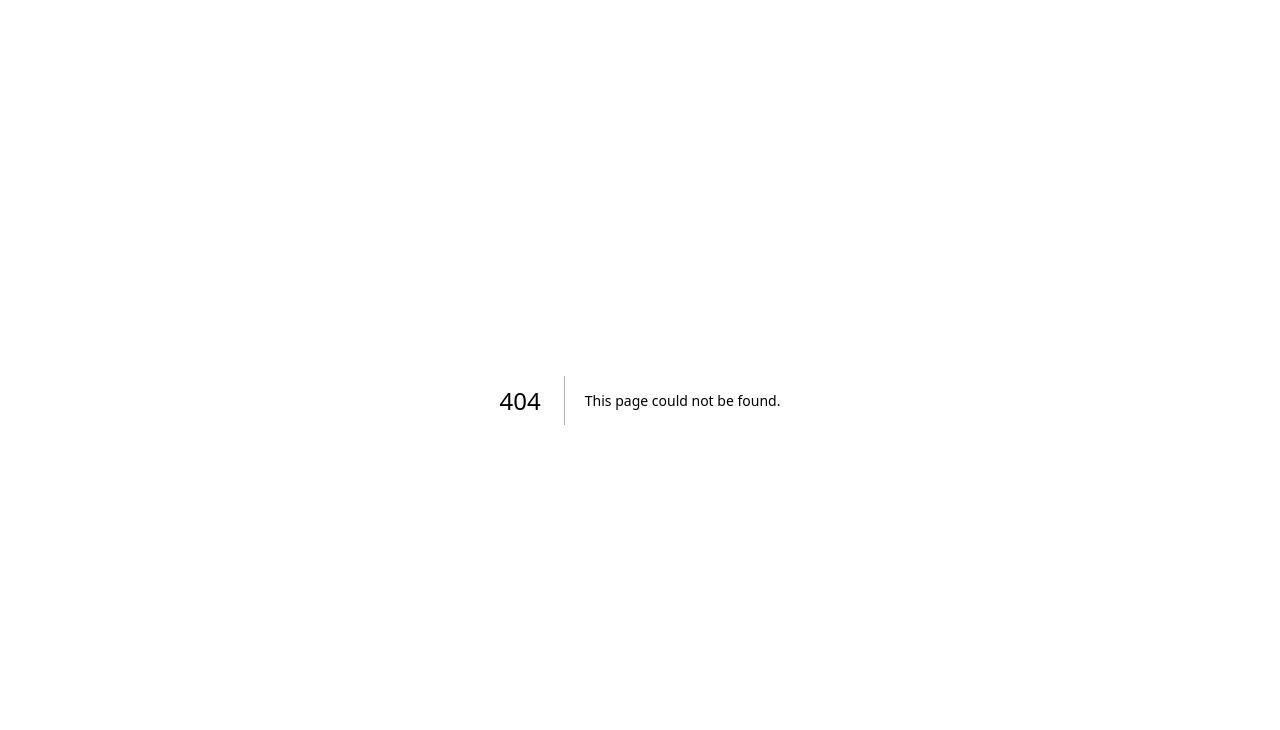
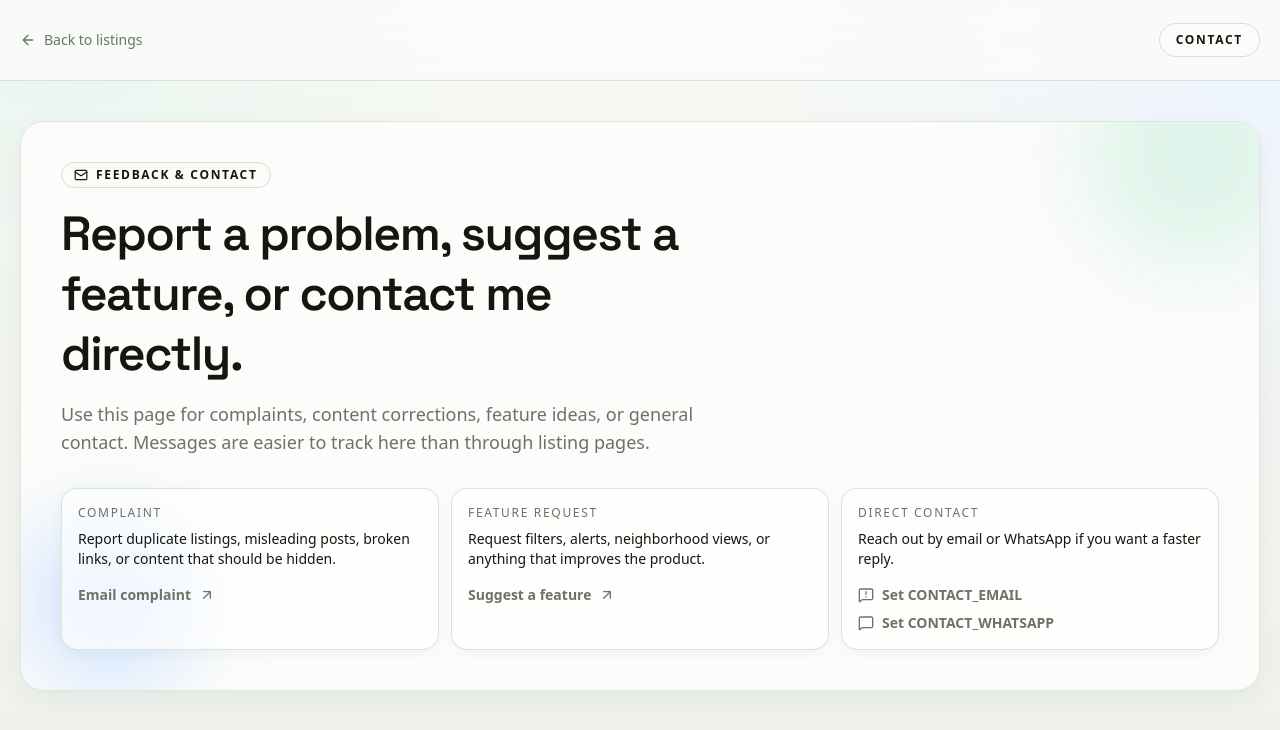
Before and after one commit to roshanbiswanath/rentd, a Next.js app in the folder web/: page /contact in a window 1280 px wide. Before the commit this address had no page. Shown: the top 730 px of the page. Built offline with nearby package versions, Linux system fonts and the light colour scheme.

Commit message:
Add Contact for Feedback

```diff
--- /dev/null
+++ b/web/src/app/contact/page.tsx
@@ -0,0 +1,130 @@
+import Link from "next/link";
+import { ArrowLeft, ArrowUpRight, Mail, MessageSquare, MessageSquareWarning } from "lucide-react";
+
+export const metadata = {
+  title: "Contact | Rentd",
+  description: "Send feedback, complaints, or feature requests for Rentd.",
+};
+
+function buildMailto(subject: string, body: string, fallbackEmail: string | null): string {
+  if (!fallbackEmail) return "";
+  const params = new URLSearchParams({ subject, body });
+  return `mailto:${fallbackEmail}?${params.toString()}`;
+}
+
+export default function ContactPage() {
+  const contactEmail = process.env.NEXT_PUBLIC_CONTACT_EMAIL || process.env.CONTACT_EMAIL || "";
+  const contactWhatsApp =
+    process.env.NEXT_PUBLIC_CONTACT_WHATSAPP || process.env.CONTACT_WHATSAPP || "";
+
+  return (
+    <div className="min-h-screen pb-16">
+      <header className="sticky top-0 z-50 border-b border-app-line/90 bg-app-surface/85 backdrop-blur-xl">
+        <div className="app-container flex h-20 items-center justify-between">
+          <Link
+            href="/"
+            className="inline-flex items-center gap-2 text-sm font-medium text-muted transition-colors hover:text-app-ink"
+          >
+            <ArrowLeft className="h-4 w-4" />
+            Back to listings
+          </Link>
+          <span className="chip rounded-full px-4 py-2 text-xs font-semibold uppercase tracking-[0.14em] text-app-accent">
+            Contact
+          </span>
+        </div>
+      </header>
+
+      <main className="app-container pt-10">
+        <section className="surface animate-rise relative overflow-hidden rounded-3xl p-7 sm:p-10">
+          <div className="pointer-events-none absolute -right-12 -top-20 h-56 w-56 rounded-full bg-app-accent-soft blur-2xl" />
+          <div className="pointer-events-none absolute bottom-0 left-0 h-44 w-44 rounded-full bg-[#d6e7ff] blur-2xl" />
+
+          <div className="relative z-10 max-w-2xl space-y-4">
+            <div className="chip inline-flex items-center gap-2 px-3 py-1 text-xs font-semibold uppercase tracking-[0.14em] text-app-accent">
+              <Mail className="h-3.5 w-3.5" />
+              Feedback & contact
+            </div>
+            <h1 className="display-heading text-4xl font-semibold leading-tight text-app-ink sm:text-5xl">
+              Report a problem, suggest a feature, or contact me directly.
+            </h1>
+            <p className="max-w-2xl text-base text-muted sm:text-lg">
+              Use this page for complaints, content corrections, feature ideas, or general contact.
+              Messages are easier to track here than through listing pages.
+            </p>
+          </div>
+
+          <div className="relative z-10 mt-8 grid gap-3 lg:grid-cols-3">
+            <article className="rounded-2xl border border-app-line/85 bg-white/65 p-4 shadow-[0_4px_14px_rgba(34,44,38,0.04)]">
+              <p className="text-xs uppercase tracking-[0.14em] text-muted">Complaint</p>
+              <p className="mt-2 text-sm text-app-ink">
+                Report duplicate listings, misleading posts, broken links, or content that should be hidden.
+              </p>
+              <a
+                href={buildMailto(
+                  "Rentd complaint",
+                  "Hi,\n\nI found a listing issue that should be reviewed.\n\nListing link: \nReason: \n\nThanks.",
+                  contactEmail || null,
+                ) || "#"}
+                className={`mt-4 inline-flex items-center gap-2 text-sm font-semibold transition-colors ${
+                  contactEmail ? "text-app-ink hover:text-app-accent" : "pointer-events-none text-muted"
+                }`}
+              >
+                Email complaint
+                <ArrowUpRight className="h-4 w-4" />
+              </a>
+            </article>
+
+            <article className="rounded-2xl border border-app-line/85 bg-white/65 p-4 shadow-[0_4px_14px_rgba(34,44,38,0.04)]">
+              <p className="text-xs uppercase tracking-[0.14em] text-muted">Feature request</p>
+              <p className="mt-2 text-sm text-app-ink">
+                Request filters, alerts, neighborhood views, or anything that improves the product.
+              </p>
+              <a
+                href={buildMailto(
+                  "Rentd feature request",
+                  "Hi,\n\nI would like to suggest a feature for Rentd.\n\nFeature idea: \nWhy it would help: \n\nThanks.",
+                  contactEmail || null,
+                ) || "#"}
+                className={`mt-4 inline-flex items-center gap-2 text-sm font-semibold transition-colors ${
+                  contactEmail ? "text-app-ink hover:text-app-accent" : "pointer-events-none text-muted"
+                }`}
+              >
+                Suggest a feature
+                <ArrowUpRight className="h-4 w-4" />
+              </a>
+            </article>
+
+            <article className="rounded-2xl border border-app-line/85 bg-white/65 p-4 shadow-[0_4px_14px_rgba(34,44,38,0.04)]">
+              <p className="text-xs uppercase tracking-[0.14em] text-muted">Direct contact</p>
+              <p className="mt-2 text-sm text-app-ink">
+                Reach out by email or WhatsApp if you want a faster reply.
+              </p>
+              <div className="mt-4 flex flex-col gap-2">
+                <a
+                  href={contactEmail ? `mailto:${contactEmail}` : "#"}
+                  className={`inline-flex items-center gap-2 text-sm font-semibold transition-colors ${
+                    contactEmail ? "text-app-ink hover:text-app-accent" : "pointer-events-none text-muted"
+                  }`}
+                >
+                  <MessageSquareWarning className="h-4 w-4" />
+                  {contactEmail || "Set CONTACT_EMAIL"}
+                </a>
+                <a
+                  href={contactWhatsApp ? `https://wa.me/${contactWhatsApp.replace(/[^\d]/g, "")}` : "#"}
+                  target="_blank"
+                  rel="noreferrer"
+                  className={`inline-flex items-center gap-2 text-sm font-semibold transition-colors ${
+                    contactWhatsApp ? "text-app-ink hover:text-app-accent" : "pointer-events-none text-muted"
+                  }`}
+                >
+                  <MessageSquare className="h-4 w-4" />
+                  {contactWhatsApp || "Set CONTACT_WHATSAPP"}
+                </a>
+              </div>
+            </article>
+          </div>
+        </section>
+      </main>
+    </div>
+  );
+}
--- a/web/src/app/page.tsx
+++ b/web/src/app/page.tsx
@@ -2,7 +2,12 @@ import clientPromise from "@/lib/mongodb";
 import Feed from "@/components/Feed";
 import type { ListingDocument, ListingMedia } from "@/lib/listing";
 import Link from "next/link";
-import { Building2, CircleDollarSign, Sparkles, TrendingUp } from "lucide-react";
+import {
+  Building2,
+  CircleDollarSign,
+  Sparkles,
+  TrendingUp,
+} from "lucide-react";
 export const dynamic = "force-dynamic";
 
 export default async function Home() {
@@ -97,11 +102,8 @@ export default async function Home() {
             <Link href="/" className="text-app-ink">Listings</Link>
             <Link href="/neighborhoods" className="transition-colors hover:text-app-ink">Neighborhoods</Link>
             <Link href="/insights" className="transition-colors hover:text-app-ink">Insights</Link>
+            <Link href="/contact" className="transition-colors hover:text-app-ink">Contact</Link>
           </nav>
-
-          <button className="chip rounded-full px-4 py-2 text-sm font-medium transition-all hover:-translate-y-0.5 hover:shadow-sm">
-            Get alerts
-          </button>
         </div>
       </header>
 
```
